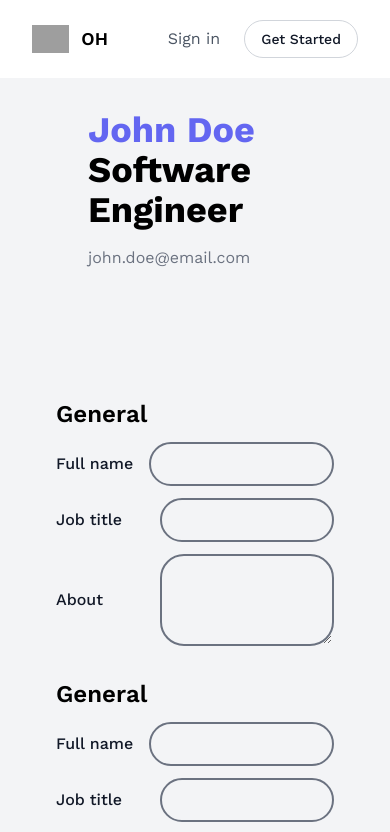
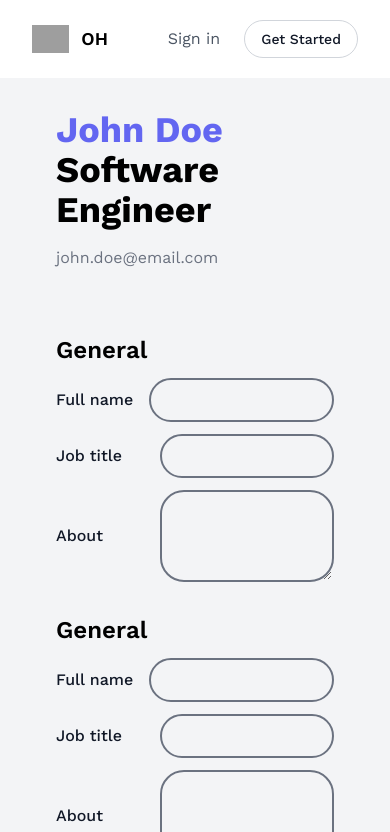
Before and after one commit to HaresMahmood/portfoolio, a Next.js app: page /profile in a window 390 px wide. Shown: the top 832 px of the page. Built offline with nearby package versions, Linux system fonts and the light colour scheme; no server answers; grey boxes are pictures that could not be loaded.

Commit message:
Make Profile page responsive.
- Using Flexbox wrapping.

```diff
--- a/pages/profile.js
+++ b/pages/profile.js
@@ -15,22 +15,22 @@ const Profile = () => {
 
             <Header/>
 
-            <main className="flex flex-col items-start gap-32 w-full h-full px-14 py-8">
+            <main className="flex flex-col items-start gap-16 w-full h-full px-14 py-8">
                 <div className="flex flex-row gap-8 w-full">
-                    <div class="bg-gray-900 h-full aspect-square rounded-full"></div>
+                    {/* <div class="bg-gray-900 h-full aspect-square rounded-full"></div> */}
                     <div className="flex flex-col items-start gap-4 w-full">
                         <h1 className="text-4xl font-bold"> <span className="text-indigo-500">John Doe</span> <br/> <span className="text">Software Engineer</span> </h1>
                         <p className="text-gray-500"> john.doe@email.com </p>
                     </div>
                 </div>
 
-                <div className="flex flex-col items-start gap-8 w-full md:flex-row md:gap-48">
-                    <form className="flex flex-col items-start gap-3 w-full" action="/send-data-here" method="post">
+                <form className="flex flex-col items-start gap-8 w-full" action="/send-data-here" method="post">
+                    <div className="flex flex-row flex-wrap items-start gap-x-40 gap-y-8 w-full">
+                        <div className="flex flex-col flex-grow basis-80 items-start gap-3 w-full">
                             <h2 className="text-2xl font-semibold"> General </h2>
                             <div className="flex flex-row items-center justify-between w-full">
                                 <label className="font-medium text-gray-900" for="name"> Full name </label>
-                            <input className="appearance-none border-2 border-gray-500 text-gray-500 font-medium rounded-full bg-transparent w-2/3 px-4 py-2 focus:text-gray-900" type="text" id="name" name="name" />
-                        </div>
+                                <input className="appearance-none border-2 border-gray-500 text-gray-500 font-medium rounded-full bg-transparent w-2/3 px-4 py-2 focus:text-gray-900" type="text" id="name" name="name" />                        </div>
                             <div className="flex flex-row items-center justify-between w-full">
                                 <label className="font-medium text-gray-900 w-28" for="title"> Job title </label>
                                 <input className="appearance-none border-2 border-gray-500 text-gray-500 font-medium rounded-full bg-transparent w-2/3 px-4 py-2 focus:text-gray-900" type="text" id="title" name="title" />
@@ -39,14 +39,12 @@ const Profile = () => {
                                 <label className="font-medium text-gray-900 w-28" for="about"> About </label>
                                 <textarea className="appearance-none border-2 border-gray-500 text-gray-500 font-medium rounded-3xl bg-transparent w-2/3 px-4 py-2 focus:text-gray-900" rows={3} id="about" name="about" />
                             </div>
-                    </form>
-
-                    <form className="flex flex-col items-start gap-3 w-full" action="/send-data-here" method="post">
+                        </div>
+                        <div className="flex flex-col flex-grow basis-80 items-start gap-3 w-full min-w-min">
                             <h2 className="text-2xl font-semibold"> General </h2>
                             <div className="flex flex-row items-center justify-between w-full">
                                 <label className="font-medium text-gray-900" for="name"> Full name </label>
-                            <input className="appearance-none border-2 border-gray-500 text-gray-500 font-medium rounded-full bg-transparent w-2/3 px-4 py-2 focus:text-gray-900" type="text" id="name" name="name" />
-                        </div>
+                                <input className="appearance-none border-2 border-gray-500 text-gray-500 font-medium rounded-full bg-transparent w-2/3 px-4 py-2 focus:text-gray-900" type="text" id="name" name="name" />                        </div>
                             <div className="flex flex-row items-center justify-between w-full">
                                 <label className="font-medium text-gray-900 w-28" for="title"> Job title </label>
                                 <input className="appearance-none border-2 border-gray-500 text-gray-500 font-medium rounded-full bg-transparent w-2/3 px-4 py-2 focus:text-gray-900" type="text" id="title" name="title" />
@@ -55,8 +53,9 @@ const Profile = () => {
                                 <label className="font-medium text-gray-900 w-28" for="about"> About </label>
                                 <textarea className="appearance-none border-2 border-gray-500 text-gray-500 font-medium rounded-3xl bg-transparent w-2/3 px-4 py-2 focus:text-gray-900" rows={3} id="about" name="about" />
                             </div>
+                        </div>
+                    </div>
                 </form>
-                </div>
             </main>
 
             <footer className="flex items-center justify-center w-full p-4 border-t">
```
Lines whose indentation alone changed are shown as unchanged.
